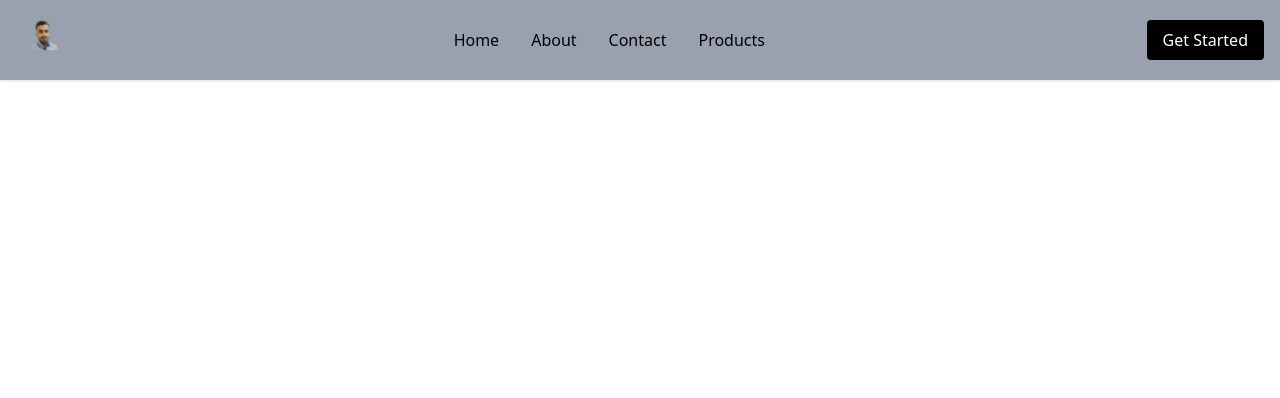
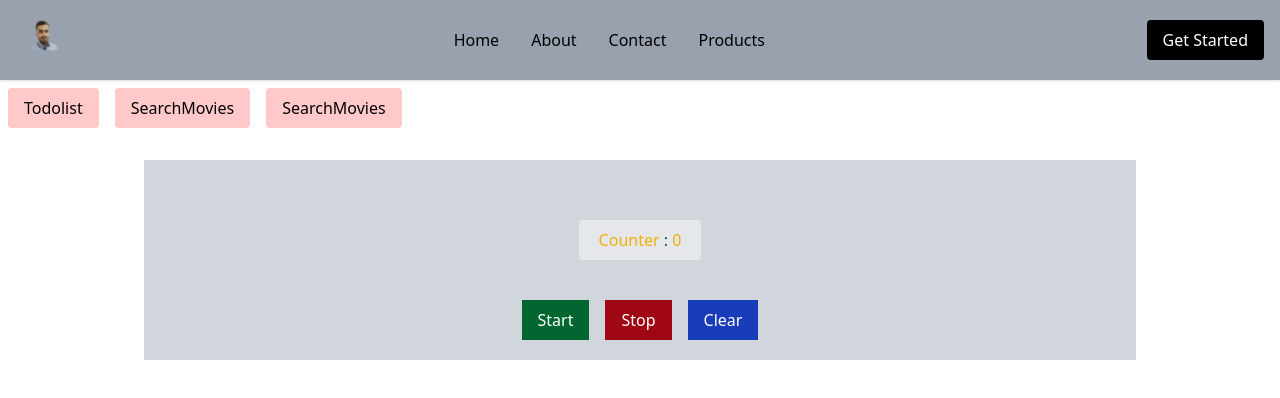
Before and after one commit to Shafee-ee/consoleStatements, a React (Vite) app in the folder my-react-app/: page /StopWatchUseRef in a window 1280 px wide. Shown: the top 398 px of the page. Built offline with nearby package versions, Linux system fonts and the light colour scheme.

Commit message:
Add: React router app

```diff
--- a/my-react-app/src/App.jsx
+++ b/my-react-app/src/App.jsx
@@ -1,5 +1,5 @@
 // import Form from './components/Form';
-// import Todolist from './components/Todolist';
+import Todolist from './components/Todolist';
 // import Greeting from './components/Greeting';
 // import Card from './components/Card';
 // import Welcome from './components/Welcome';
@@ -9,10 +9,10 @@
 // import Fetchasync from './components/Fetchasync';
 // import DebouncedSearch from './components/DebouncedSearch';
 // import DebouncedApi from './components/DebouncedApi';
-// import SearchMovies from './components/Searchmovie'; // do again 1 2 3
+import SearchMovies from './components/Searchmovie'; // do again 1 2 3
 // import UseRef from './components/UseRef';
 // import AutoFocus from './components/AutoFocus';
-// import StopWatchUseRef from './components/StopWatchUseRef';
+import StopWatchUseRef from './components/StopWatchUseRef';
 // import ClickCounterUseRef from './components/ClickCountUseRef';
 // import PreviousValue from './components/PreviousValue';
 // import FocusInput from './components/FocusInput'
@@ -31,8 +31,19 @@
 
 // import AuthDemo from './components/AuthDemo';
 
+import { createBrowserRouter, RouterProvider } from 'react-router-dom'
+
+import { Routes, Route } from 'react-router-dom'
+
 import './App.css'
 import Navbar from './components/Navbar'
+import About from './pages/About'
+import Contact from './pages/Contact'
+import Products from './pages/Products'
+import Home from './pages/Home';
+
+
+import AppLayout from './layouts/AppLayout'
 
 function App() {
 
@@ -45,6 +56,24 @@ function App() {
   // function handleGreet() {
   //   alert("Greeting triggred from APP!")
   // }
+
+  const router = createBrowserRouter(
+    [
+      {
+        element: <AppLayout />,
+        children: [
+          { path: "/about", element: <About /> },
+          { path: "/contact", element: <Contact /> },
+          { path: "/products", element: <Products /> },
+          { path: "/home", element: <Home /> },
+          { path: "/todoList", element: <Todolist /> },
+          { path: "SearchMovies", element: <SearchMovies /> },
+          { path: "StopWatchUseRef", element: <StopWatchUseRef /> }
+        ],
+      },
+    ]
+  )
+
 
   return (
     <div>
@@ -106,7 +135,8 @@ function App() {
       <  ReduxCounter />
       <hr />
       <AuthDemo /> */}
-      <Navbar />
+
+      <RouterProvider router={router} />
     </div >
 
 
--- a/my-react-app/src/components/Navbar.jsx
+++ b/my-react-app/src/components/Navbar.jsx
@@ -1,17 +1,24 @@
-import React from 'react'
+import React from 'react';
+import { Link } from 'react-router-dom';
 
 const Navbar = () => {
     return (
-        <div className='bg-gray-400 shadow px-4 py-3 flex items-center justify-between'>
-            <img src="/me.png" alt="logo" className='w-14' />
-            <ul className='flex'>
-                <li className="hover:text-yellow-300 px-4 cursor-pointer">       Home         </li>
-                <li className="hover:text-yellow-300 px-4 cursor-pointer">       About         </li>
-                <li className="hover:text-yellow-300 px-4 cursor-pointer">       Contact         </li>
-                <li className="hover:text-yellow-300 px-4 cursor-pointer">       Products         </li>
-            </ul>
+        <div>
+            <div className='bg-gray-400 shadow px-4 py-3 flex items-center justify-between'>
+                <img src="/me.png" alt="logo" className='w-14' />
+                <ul className='flex'>
+                    <li className="hover:text-yellow-300 px-4 cursor-pointer"><Link to="/home">Home</Link></li>
+                    <li className="hover:text-yellow-300 px-4 cursor-pointer"><Link to="/About">About</Link>                </li>
+                    <li className="hover:text-yellow-300 px-4 cursor-pointer"> <Link to="/Contact">Contact</Link>               </li>
+                    <li className="hover:text-yellow-300 px-4 cursor-pointer">  <Link to="/Products">Products</Link>              </li>
+                </ul>
 
-            <button className='bg-black text-white px-4 py-2 rounded hover:bg-gray-800'>Get Started</button>
+                <button className='bg-black text-white px-4 py-2 rounded hover:bg-gray-800'>Get Started</button>
+            </div>
+            <button className='py-2 px-4 bg-red-200 rounded my-2 mx-2'><Link to="/todoList">Todolist</Link></button>
+            <button className='py-2 px-4 bg-red-200 rounded my-2 mx-2'><Link to="/SearchMovies">SearchMovies</Link></button>
+            <button className='py-2 px-4 bg-red-200 rounded my-2 mx-2'><Link to="/StopWatchUseRef">SearchMovies</Link></button>
+
         </div>
     )
 }
--- a/my-react-app/src/components/StopWatchUseRef.jsx
+++ b/my-react-app/src/components/StopWatchUseRef.jsx
@@ -21,12 +21,13 @@ const StopWatchUseRef = () => {
     }
 
     return (
-        <div className='card'>
-            <h1>Counter:{count}</h1>
-            <button onClick={handleStart}>Start</button>
-            <button onClick={handleStop}>Stop</button>
-            <button onClick={handleClear}>Clear</button>
-
+        <div className='py-5 bg-gray-300 flex flex-col items-center justify-center mx-auto w-full'>
+            <h1 className='my-10 bg-gray-200 text-yellow-500 py-2 px-5 rounded'>Counter <span className='text-green-800'>:</span> <span>{count}</span></h1>
+            <div>
+                <button className='px-4 py-2 bg-green-800 text-white mx-2' onClick={handleStart}>Start</button>
+                <button className='px-4 py-2 bg-red-800 text-white mx-2' onClick={handleStop}>Stop</button>
+                <button className='px-4 py-2 bg-blue-800 text-white mx-2' onClick={handleClear}>Clear</button>
+            </div>
 
         </div>
     )
--- /dev/null
+++ b/my-react-app/src/layouts/AppLayout.jsx
@@ -0,0 +1,18 @@
+import React from 'react';
+import { Outlet } from 'react-router-dom';
+import Navbar from '../components/Navbar';
+
+
+const AppLayout = () => {
+
+    return (
+        <>
+            <Navbar />
+            <main className='max-w-5xl mx-auto px-4 py-6'>
+                <Outlet />
+            </main>
+        </>
+    )
+
+}
+export default AppLayout;
--- a/my-react-app/src/main.jsx
+++ b/my-react-app/src/main.jsx
@@ -1,13 +1,14 @@
-import { StrictMode } from 'react'
-import { createRoot } from 'react-dom/client'
-import { Provider } from 'react-redux'
+import { StrictMode } from 'react';
+import { createRoot } from 'react-dom/client';
+import { Provider } from 'react-redux';
 import store from './store';
-import App from './App.jsx'
-import './index.css'
-
+import App from './App.jsx';
+import './index.css';
 
 createRoot(document.getElementById('root')).render(
-  <Provider store={store}>
-    <App />
-  </Provider>,
-)
+  <StrictMode>
+    <Provider store={store}>
+      <App />
+    </Provider>
+  </StrictMode>
+);
--- a/my-react-app/src/pages/About.jsx
+++ b/my-react-app/src/pages/About.jsx
@@ -1,6 +1,7 @@
 import React from 'react'
 
 const About = () => {
+    console.log("Works")
     return (
         <div>About</div>
     )
--- /dev/null
+++ b/my-react-app/tailwind.config.js
@@ -0,0 +1,21 @@
+/** @type {import('tailwindcss').Config} */
+module.exports = {
+    content: [
+        "./index.html",
+        "./src/**/*.{js,jsx,ts,tsx}"
+    ],
+    theme: {
+        extend: {
+            animation: {
+                blink: 'blink 1s step-start infinite',
+            },
+            keyframes: {
+                blink: {
+                    '0%, 100%': { opacity: '1' },
+                    '50%': { opacity: '0' },
+                },
+            },
+        },
+    },
+    plugins: [],
+}
```
